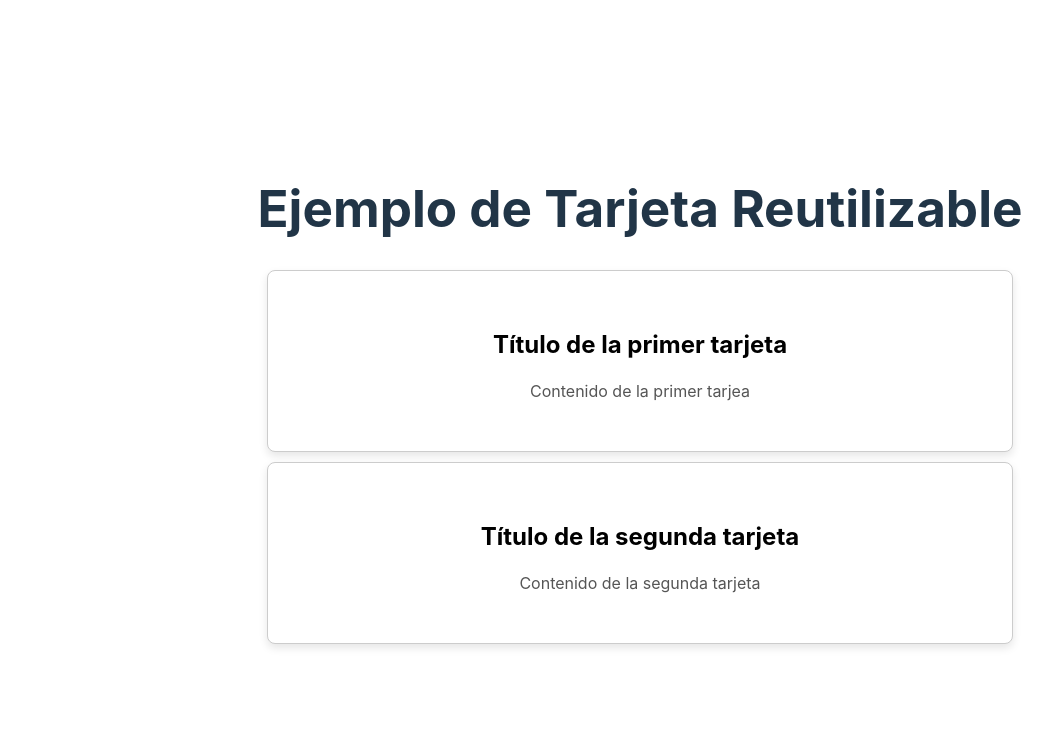
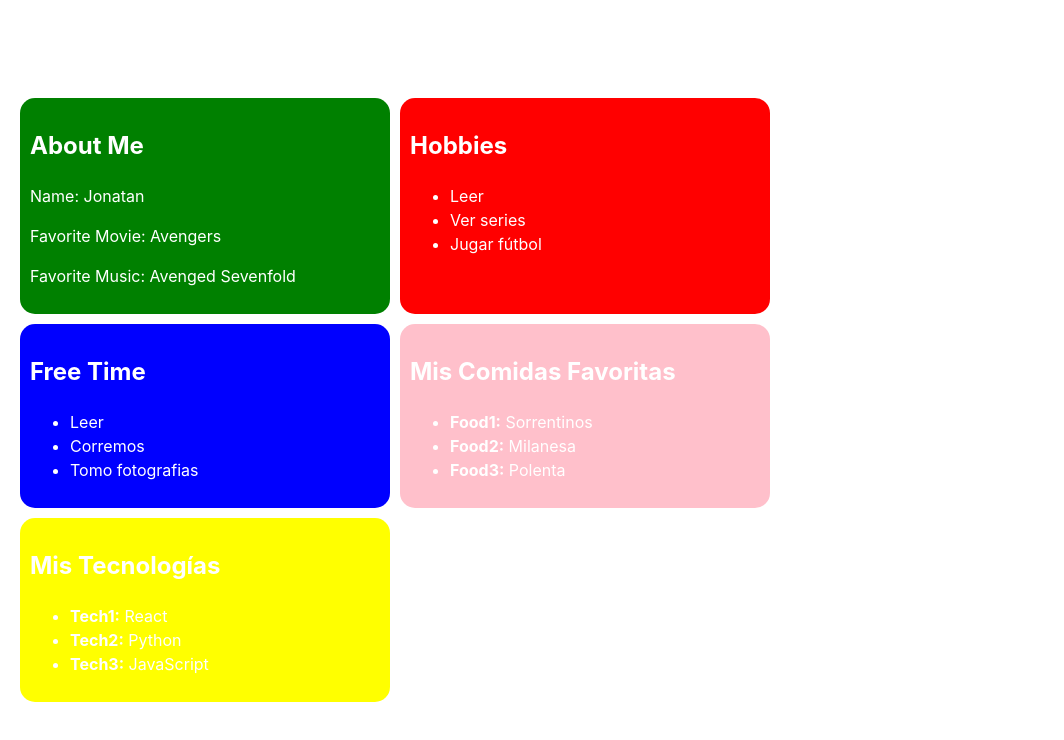
Before and after one commit to Jonnad89/Explorando-React-De-Novatos-a-Ninja-en-DesarrolloWeb, a React (Vite) app: page / in a window 1280 px wide. Shown: the top 740 px of the page, without its empty margins (0-1064 px from the left). Built offline with nearby package versions, Linux system fonts and the light colour scheme.

Commit message:
Clase 7, componentes y props

```diff
--- a/src/App.css
+++ b/src/App.css
@@ -1,67 +1,35 @@
 #root {
-  max-width: 1280px;
-  margin: 0 auto;
-  padding: 2rem;
+  margin: 20px;
   text-align: center;
 }
-
-.logo {
-  height: 6em;
-  padding: 1.5em;
-  will-change: filter;
-  transition: filter 300ms;
+.App{
+  display: grid;
+  grid-template-columns: 1fr 1fr  ;
+  gap: 10px;
 }
-.logo:hover {
-  filter: drop-shadow(0 0 2em #646cffaa);
+.card{
+  width: 350px;
+  border-radius: 15px;
+  text-align: left;
+  padding: 10px;
+  color: #fff;
 }
-.logo.react:hover {
-  filter: drop-shadow(0 0 2em #61dafbaa);
+.about-me {
+  background-color: green;
 }
 
-.card{
-  border: 1px solid #ccc;
-  border-radius: 8px;
-  padding: 20px;
-  margin: 10px;
-  box-shadow: 0 4px 8px rgba(0,0,0, 0.1);
-  background-color: #fff;
-  color: #000;
-  transition: box-shadow 0.3s ease;
-}
-.card:hover{
-  box-shadow: 0 8px 16px rgba(234, 12, 12, 0.2);
-  color: red;
+.hobbies{
+background-color: red;
 }
 
-.card h3{
-  font-size: 1.5rem;
-  margin-bottom: 10px;
+.free-time{
+  background-color: blue;
 }
 
-.card p {
-  font-size: 1rem;
-  color: #555;
+.card-food{
+  background-color: pink;
 }
 
-@keyframes logo-spin {
-  from {
-    transform: rotate(0deg);
-  }
-  to {
-    transform: rotate(360deg);
-  }
+.card-technologies{
+  background-color: yellow;
 }
-
-@media (prefers-reduced-motion: no-preference) {
-  a:nth-of-type(2) .logo {
-    animation: logo-spin infinite 20s linear;
-  }
-}
-
-.card {
-  padding: 2em;
-}
-
-.read-the-docs {
-  color: #888;
-}
--- a/src/App.jsx
+++ b/src/App.jsx
@@ -1,17 +1,42 @@
-import './App.css'
-import Card from './components/Card'
+import "./App.css";
+
+import AboutMe from "./components/AboutMe";
+import Food from "./components/Food";
+import FreeTime from "./components/FreeTime";
+import Hobbies from "./components/Hobbies";
+import Technologies from "./components/Technologies";
 
 function App() {
+  return (
+    <div className="App">
+      <AboutMe
+        name={"Jonatan"}
+        movie={"Avengers"}
+        music={"Avenged Sevenfold"}
+      />
 
+      <Hobbies
+        hobbie1={"Leer"}
+        hobbie2={"Ver series"}
+        hobbie3={"Jugar fútbol"}
+      />
 
+      <FreeTime
+      FT1={"Leer"}
+      FT2={"Corremos"}
+      FT3={"Tomo fotografias"} />
 
-  return (
-    <div>
-      <h1>Ejemplo de Tarjeta Reutilizable</h1>
-      <Card title="Título de la primer tarjeta" content="Contenido de la primer tarjea"/>
-      <Card title="Título de la segunda tarjeta" content="Contenido de la segunda tarjeta"/>
+      <Food
+      food1={"Sorrentinos"}
+      food2={"Milanesa"}
+      food3={"Polenta"} />
+
+      <Technologies
+      tech1={"React"}
+      tech2={"Python"}
+      tech3={"JavaScript"} />
     </div>
-  )
+  );
 }
 
-export default App
+export default App;
--- /dev/null
+++ b/src/components/AboutMe.jsx
@@ -0,0 +1,14 @@
+import React from 'react';
+
+const AboutMe = ({name, movie, music}) => {
+  return (
+    <div className='card about-me'>
+      <h2>About Me</h2>
+      <p>Name: {name}</p>
+      <p>Favorite Movie: {movie}</p>
+      <p>Favorite Music: {music}</p>
+    </div>
+  );
+}
+
+export default AboutMe;
--- /dev/null
+++ b/src/components/Food.jsx
@@ -0,0 +1,16 @@
+import React from 'react';
+
+const Food = ({food1, food2, food3}) => {
+  return (
+    <div className="card card-food">
+    <h2>Mis Comidas Favoritas</h2>
+    <ul className="card-list">
+      <li><b>Food1:</b> {food1}</li>
+      <li><b>Food2:</b> {food2}</li>
+      <li><b>Food3:</b> {food3}</li>
+    </ul>
+  </div>
+  );
+}
+
+export default Food;
--- /dev/null
+++ b/src/components/FreeTime.jsx
@@ -0,0 +1,16 @@
+import React from 'react';
+
+const FreeTime = ({FT1, FT2, FT3}) => {
+  return (
+    <div className='card free-time'>
+    <h2>Free Time</h2>
+      <ul>
+        <li>{FT1}</li>
+        <li>{FT2}</li>
+        <li>{FT3}</li>
+      </ul>
+    </div>
+  );
+}
+
+export default FreeTime;
--- /dev/null
+++ b/src/components/Hobbies.jsx
@@ -0,0 +1,16 @@
+import React from 'react';
+
+const Hobbies = ({hobbie1, hobbie2, hobbie3}) => {
+  return (
+    <div className='card hobbies'>
+      <h2>Hobbies</h2>
+      <ul>
+        <li>{hobbie1}</li>
+        <li>{hobbie2}</li>
+        <li>{hobbie3}</li>
+      </ul>
+    </div>
+  );
+}
+
+export default Hobbies;
--- /dev/null
+++ b/src/components/Technologies.jsx
@@ -0,0 +1,16 @@
+import React from 'react'
+
+const Technologies = ({tech1, tech2, tech3}) => {
+  return (
+    <div className="card card-technologies">
+    <h2>Mis Tecnologías</h2>
+    <ul className="card-list">
+      <li><b>Tech1:</b> {tech1}</li>
+      <li><b>Tech2:</b> {tech2}</li>
+      <li><b>Tech3:</b> {tech3}</li>
+    </ul>
+  </div>
+  )
+}
+
+export default Technologies
```
